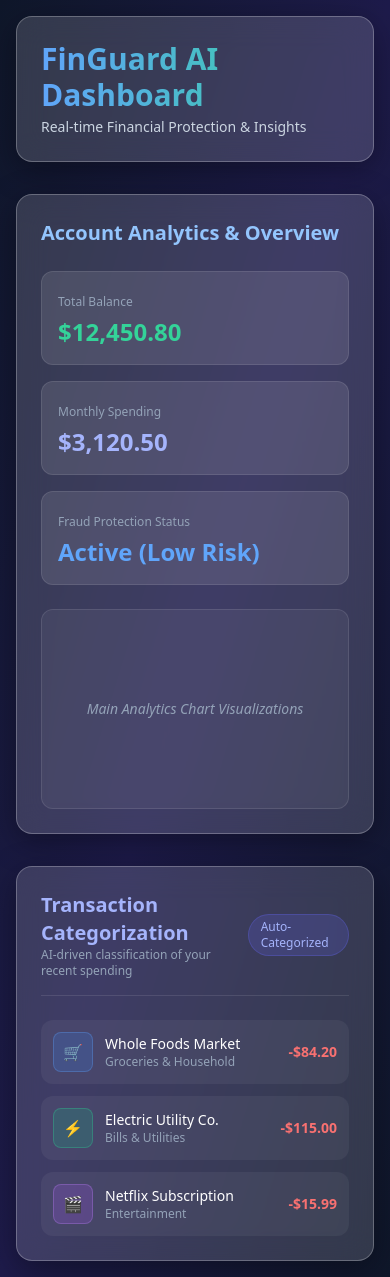
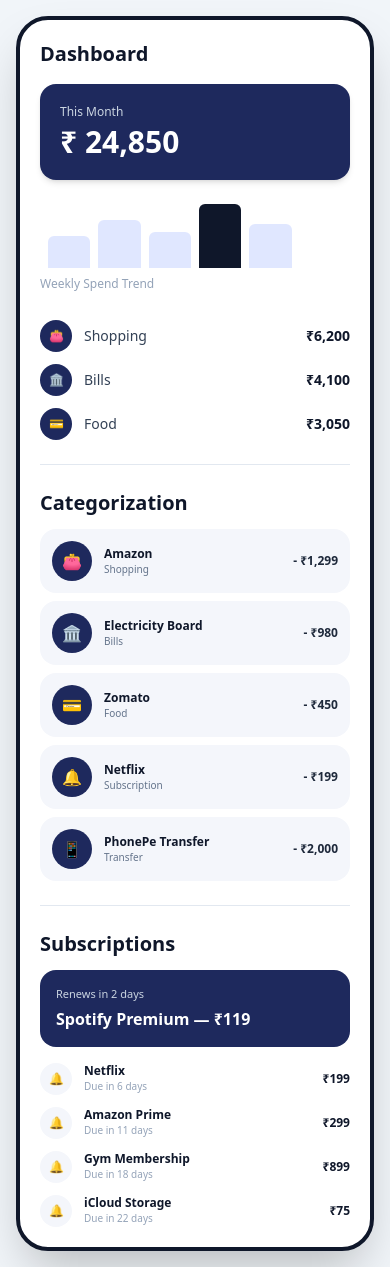
Before and after one commit to santhoshsathish123/fingaurd-ai-prototype, a Flask app: page /dashboard in a window 390 px wide. Run offline with Flask 3, Linux system fonts and the light colour scheme; a user stored in the database is signed in; some libraries are stand-ins or nearby versions.

Commit message:
Update UI to match exact mobile concept layout

```diff
--- a/templates/dashboard.html
+++ b/templates/dashboard.html
@@ -3,103 +3,198 @@
 <head>
     <meta charset="UTF-8">
     <meta name="viewport" content="width=device-width, initial-scale=1.0">
-    <title>FinGuard AI Dashboard</title>
-    <!-- Tailwind CSS CDN -->
+    <title>FinGuard AI - Mobile Interface</title>
     <script src="https://cdn.tailwindcss.com"></script>
     <style>
-        /* Glassmorphism card styling */
-        .glass-card {
-            background: rgba(255, 255, 255, 0.15);
-            backdrop-filter: blur(16px);
-            -webkit-backdrop-filter: blur(16px);
-            border: 1px solid rgba(255, 255, 255, 0.25);
-            box-shadow: 0 8px 32px 0 rgba(0, 0, 0, 0.37);
+        .navy-card {
+            background-color: #1e295d;
+        }
+        .light-card {
+            background-color: #f4f6fb;
         }
     </style>
 </head>
-<body class="bg-gradient-to-br from-slate-900 via-indigo-950 to-slate-900 min-h-screen text-white p-4 md:p-8">
+<body class="bg-slate-100 min-h-screen p-4 flex justify-center items-center">
 
-    <div class="max-w-6xl mx-auto flex flex-col gap-8">
+    <!-- Mobile Screen Wrapper -->
+    <div class="w-full max-w-sm bg-white rounded-[32px] border-4 border-slate-900 shadow-2xl overflow-hidden p-5 space-y-6 text-slate-800">
 
-        <!-- TOP SECTION: HEADER & OVERVIEW DASHBOARD -->
-        <header class="glass-card rounded-2xl p-6">
-            <h1 class="text-3xl font-bold bg-clip-text text-transparent bg-gradient-to-r from-blue-400 to-emerald-400">
-                FinGuard AI Dashboard
-            </h1>
-            <p class="text-slate-300 text-sm mt-1">Real-time Financial Protection & Insights</p>
-        </header>
+        <!-- 1. DASHBOARD SECTION -->
+        <section class="space-y-4">
+            <h2 class="text-xl font-bold text-slate-900">Dashboard</h2>
 
-        <!-- MAIN DASHBOARD CONTENT (TOP STACK) -->
-        <section class="glass-card rounded-2xl p-6 flex flex-col gap-6">
-            <h2 class="text-xl font-semibold text-blue-300">Account Analytics & Overview</h2>
-
-            <!-- Stats Grid -->
-            <div class="grid grid-cols-1 md:grid-cols-3 gap-4">
-                <div class="bg-white/10 p-4 rounded-xl border border-white/10">
-                    <span class="text-slate-400 text-xs">Total Balance</span>
-                    <p class="text-2xl font-bold mt-1 text-emerald-400">$12,450.80</p>
-                </div>
-                <div class="bg-white/10 p-4 rounded-xl border border-white/10">
-                    <span class="text-slate-400 text-xs">Monthly Spending</span>
-                    <p class="text-2xl font-bold mt-1 text-indigo-300">$3,120.50</p>
-                </div>
-                <div class="bg-white/10 p-4 rounded-xl border border-white/10">
-                    <span class="text-slate-400 text-xs">Fraud Protection Status</span>
-                    <p class="text-2xl font-bold mt-1 text-blue-400">Active (Low Risk)</p>
-                </div>
+            <!-- This Month Total Card -->
+            <div class="navy-card text-white p-5 rounded-2xl shadow-md">
+                <p class="text-xs text-slate-300 font-medium">This Month</p>
+                <h1 class="text-3xl font-bold mt-1">₹ 24,850</h1>
             </div>
 
-            <!-- Chart / Analytics Placeholder -->
-            <div class="bg-white/5 rounded-xl p-6 border border-white/10 min-h-[200px] flex items-center justify-center">
-                <p class="text-slate-400 italic text-sm">Main Analytics Chart Visualizations</p>
+            <!-- Weekly Spend Trend Bar Chart -->
+            <div class="py-2">
+                <div class="flex items-end justify-between h-16 px-2 gap-2">
+                    <div class="w-full bg-indigo-100 rounded-t-md h-8"></div>
+                    <div class="w-full bg-indigo-100 rounded-t-md h-12"></div>
+                    <div class="w-full bg-indigo-100 rounded-t-md h-9"></div>
+                    <div class="w-full bg-slate-900 rounded-t-md h-16"></div>
+                    <div class="w-full bg-indigo-100 rounded-t-md h-11"></div>
+                    <div class="w-full bg-indigo-100 rounded-t-md h-13"></div>
+                </div>
+                <p class="text-xs text-slate-400 font-medium mt-2">Weekly Spend Trend</p>
+            </div>
+
+            <!-- Category Summary List -->
+            <div class="space-y-3 pt-1">
+                <div class="flex justify-between items-center text-sm">
+                    <div class="flex items-center gap-3">
+                        <div class="w-8 h-8 rounded-full navy-card text-white flex items-center justify-center text-xs">👛</div>
+                        <span class="font-medium text-slate-700">Shopping</span>
+                    </div>
+                    <span class="font-bold text-slate-900">₹6,200</span>
+                </div>
+
+                <div class="flex justify-between items-center text-sm">
+                    <div class="flex items-center gap-3">
+                        <div class="w-8 h-8 rounded-full navy-card text-white flex items-center justify-center text-xs">🏛️</div>
+                        <span class="font-medium text-slate-700">Bills</span>
+                    </div>
+                    <span class="font-bold text-slate-900">₹4,100</span>
+                </div>
+
+                <div class="flex justify-between items-center text-sm">
+                    <div class="flex items-center gap-3">
+                        <div class="w-8 h-8 rounded-full navy-card text-white flex items-center justify-center text-xs">💳</div>
+                        <span class="font-medium text-slate-700">Food</span>
+                    </div>
+                    <span class="font-bold text-slate-900">₹3,050</span>
+                </div>
             </div>
         </section>
 
-        <!-- BOTTOM SECTION: TRANSACTION CATEGORIZATION (MOVED DOWN) -->
-        <section class="glass-card rounded-2xl p-6 flex flex-col gap-4">
-            <div class="flex justify-between items-center border-b border-white/10 pb-4">
-                <div>
-                    <h2 class="text-xl font-semibold text-indigo-300">Transaction Categorization</h2>
-                    <p class="text-xs text-slate-400">AI-driven classification of your recent spending</p>
+        <hr class="border-slate-200" />
+
+        <!-- 2. CATEGORIZATION SECTION -->
+        <section class="space-y-3">
+            <h2 class="text-xl font-bold text-slate-900">Categorization</h2>
+
+            <div class="space-y-2">
+                <!-- Amazon -->
+                <div class="light-card p-3 rounded-2xl flex items-center justify-between">
+                    <div class="flex items-center gap-3">
+                        <div class="w-10 h-10 rounded-full navy-card text-white flex items-center justify-center">👛</div>
+                        <div>
+                            <p class="text-xs font-bold text-slate-900">Amazon</p>
+                            <p class="text-[10px] text-slate-500">Shopping</p>
+                        </div>
+                    </div>
+                    <span class="text-xs font-bold text-slate-800">- ₹1,299</span>
                 </div>
-                <span class="px-3 py-1 bg-indigo-500/20 text-indigo-300 rounded-full text-xs font-medium border border-indigo-500/30">
-                    Auto-Categorized
-                </span>
+
+                <!-- Electricity Board -->
+                <div class="light-card p-3 rounded-2xl flex items-center justify-between">
+                    <div class="flex items-center gap-3">
+                        <div class="w-10 h-10 rounded-full navy-card text-white flex items-center justify-center">🏛️</div>
+                        <div>
+                            <p class="text-xs font-bold text-slate-900">Electricity Board</p>
+                            <p class="text-[10px] text-slate-500">Bills</p>
+                        </div>
+                    </div>
+                    <span class="text-xs font-bold text-slate-800">- ₹980</span>
+                </div>
+
+                <!-- Zomato -->
+                <div class="light-card p-3 rounded-2xl flex items-center justify-between">
+                    <div class="flex items-center gap-3">
+                        <div class="w-10 h-10 rounded-full navy-card text-white flex items-center justify-center">💳</div>
+                        <div>
+                            <p class="text-xs font-bold text-slate-900">Zomato</p>
+                            <p class="text-[10px] text-slate-500">Food</p>
+                        </div>
+                    </div>
+                    <span class="text-xs font-bold text-slate-800">- ₹450</span>
+                </div>
+
+                <!-- Netflix -->
+                <div class="light-card p-3 rounded-2xl flex items-center justify-between">
+                    <div class="flex items-center gap-3">
+                        <div class="w-10 h-10 rounded-full navy-card text-white flex items-center justify-center">🔔</div>
+                        <div>
+                            <p class="text-xs font-bold text-slate-900">Netflix</p>
+                            <p class="text-[10px] text-slate-500">Subscription</p>
+                        </div>
+                    </div>
+                    <span class="text-xs font-bold text-slate-800">- ₹199</span>
+                </div>
+
+                <!-- PhonePe Transfer -->
+                <div class="light-card p-3 rounded-2xl flex items-center justify-between">
+                    <div class="flex items-center gap-3">
+                        <div class="w-10 h-10 rounded-full navy-card text-white flex items-center justify-center">📱</div>
+                        <div>
+                            <p class="text-xs font-bold text-slate-900">PhonePe Transfer</p>
+                            <p class="text-[10px] text-slate-500">Transfer</p>
+                        </div>
+                    </div>
+                    <span class="text-xs font-bold text-slate-800">- ₹2,000</span>
+                </div>
+            </div>
+        </section>
+
+        <hr class="border-slate-200" />
+
+        <!-- 3. SUBSCRIPTIONS SECTION -->
+        <section class="space-y-3">
+            <h2 class="text-xl font-bold text-slate-900">Subscriptions</h2>
+
+            <!-- Highlighted Renews Alert Card -->
+            <div class="navy-card text-white p-4 rounded-2xl space-y-1">
+                <p class="text-[11px] text-slate-300">Renews in 2 days</p>
+                <p class="text-base font-bold">Spotify Premium — ₹119</p>
             </div>
 
-            <!-- Categorization List -->
-            <div class="flex flex-col gap-3 mt-2">
-                <div class="flex items-center justify-between p-3 bg-white/5 rounded-xl hover:bg-white/10 transition">
+            <!-- Subscriptions List -->
+            <div class="space-y-3 pt-1">
+                <div class="flex items-center justify-between">
                     <div class="flex items-center gap-3">
-                        <div class="w-10 h-10 rounded-lg bg-blue-500/20 border border-blue-400/30 flex items-center justify-center text-blue-300">🛒</div>
+                        <div class="w-8 h-8 rounded-full light-card text-slate-700 flex items-center justify-center text-xs">🔔</div>
                         <div>
-                            <p class="text-sm font-medium">Whole Foods Market</p>
-                            <p class="text-xs text-slate-400">Groceries & Household</p>
+                            <p class="text-xs font-bold text-slate-900">Netflix</p>
+                            <p class="text-[10px] text-slate-400">Due in 6 days</p>
                         </div>
                     </div>
-                    <span class="font-semibold text-sm text-red-400">-$84.20</span>
+                    <span class="text-xs font-bold text-slate-900">₹199</span>
                 </div>
 
-                <div class="flex items-center justify-between p-3 bg-white/5 rounded-xl hover:bg-white/10 transition">
+                <div class="flex items-center justify-between">
                     <div class="flex items-center gap-3">
-                        <div class="w-10 h-10 rounded-lg bg-emerald-500/20 border border-emerald-400/30 flex items-center justify-center text-emerald-300">⚡</div>
+                        <div class="w-8 h-8 rounded-full light-card text-slate-700 flex items-center justify-center text-xs">🔔</div>
                         <div>
-                            <p class="text-sm font-medium">Electric Utility Co.</p>
-                            <p class="text-xs text-slate-400">Bills & Utilities</p>
+                            <p class="text-xs font-bold text-slate-900">Amazon Prime</p>
+                            <p class="text-[10px] text-slate-400">Due in 11 days</p>
                         </div>
                     </div>
-                    <span class="font-semibold text-sm text-red-400">-$115.00</span>
+                    <span class="text-xs font-bold text-slate-900">₹299</span>
                 </div>
 
-                <div class="flex items-center justify-between p-3 bg-white/5 rounded-xl hover:bg-white/10 transition">
+                <div class="flex items-center justify-between">
                     <div class="flex items-center gap-3">
-                        <div class="w-10 h-10 rounded-lg bg-purple-500/20 border border-purple-400/30 flex items-center justify-center text-purple-300">🎬</div>
+                        <div class="w-8 h-8 rounded-full light-card text-slate-700 flex items-center justify-center text-xs">🔔</div>
                         <div>
-                            <p class="text-sm font-medium">Netflix Subscription</p>
-                            <p class="text-xs text-slate-400">Entertainment</p>
+                            <p class="text-xs font-bold text-slate-900">Gym Membership</p>
+                            <p class="text-[10px] text-slate-400">Due in 18 days</p>
                         </div>
                     </div>
-                    <span class="font-semibold text-sm text-red-400">-$15.99</span>
+                    <span class="text-xs font-bold text-slate-900">₹899</span>
+                </div>
+
+                <div class="flex items-center justify-between">
+                    <div class="flex items-center gap-3">
+                        <div class="w-8 h-8 rounded-full light-card text-slate-700 flex items-center justify-center text-xs">🔔</div>
+                        <div>
+                            <p class="text-xs font-bold text-slate-900">iCloud Storage</p>
+                            <p class="text-[10px] text-slate-400">Due in 22 days</p>
+                        </div>
+                    </div>
+                    <span class="text-xs font-bold text-slate-900">₹75</span>
                 </div>
             </div>
         </section>
```
Also changed, not shown: finguard_v3.db.
